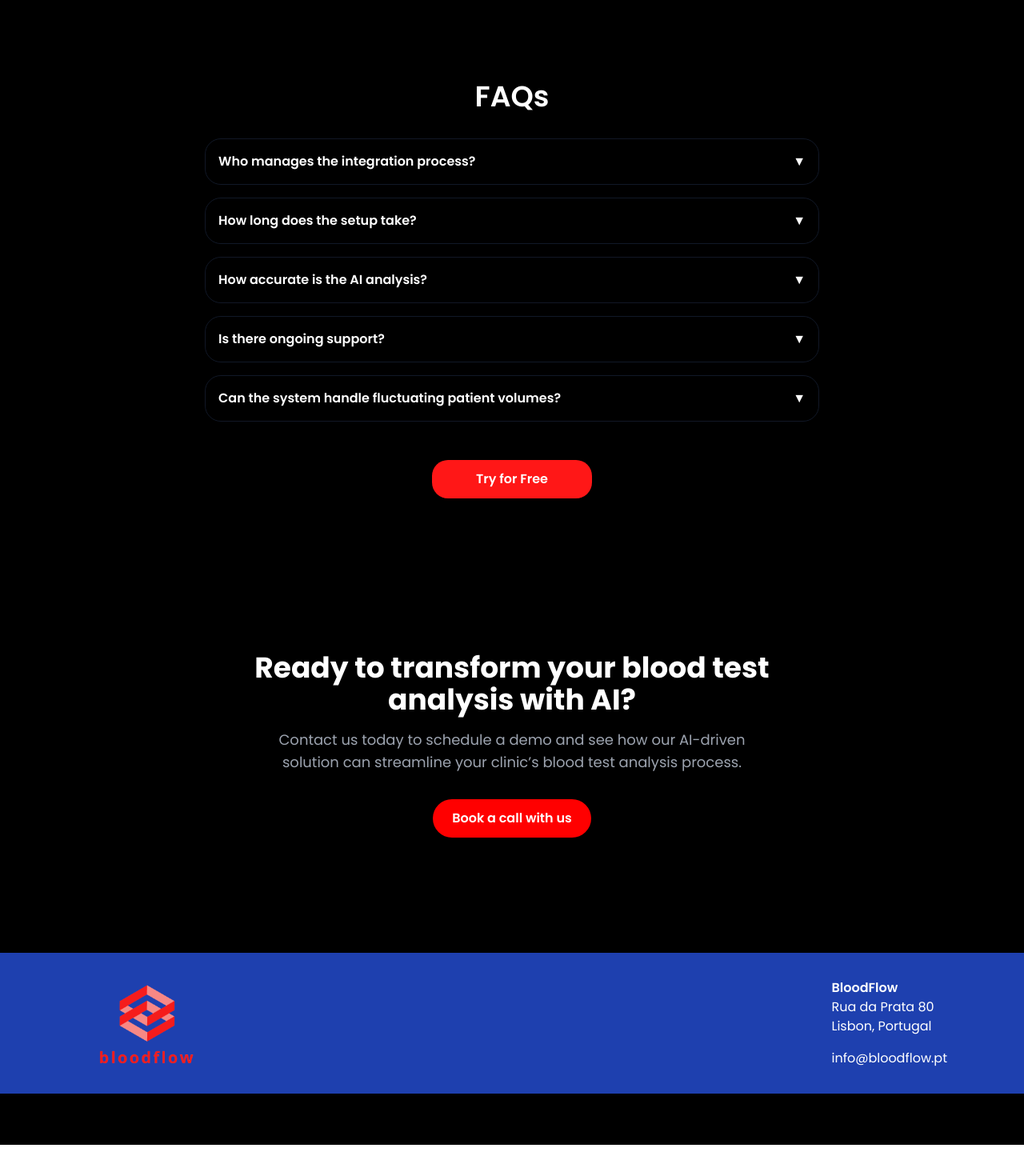
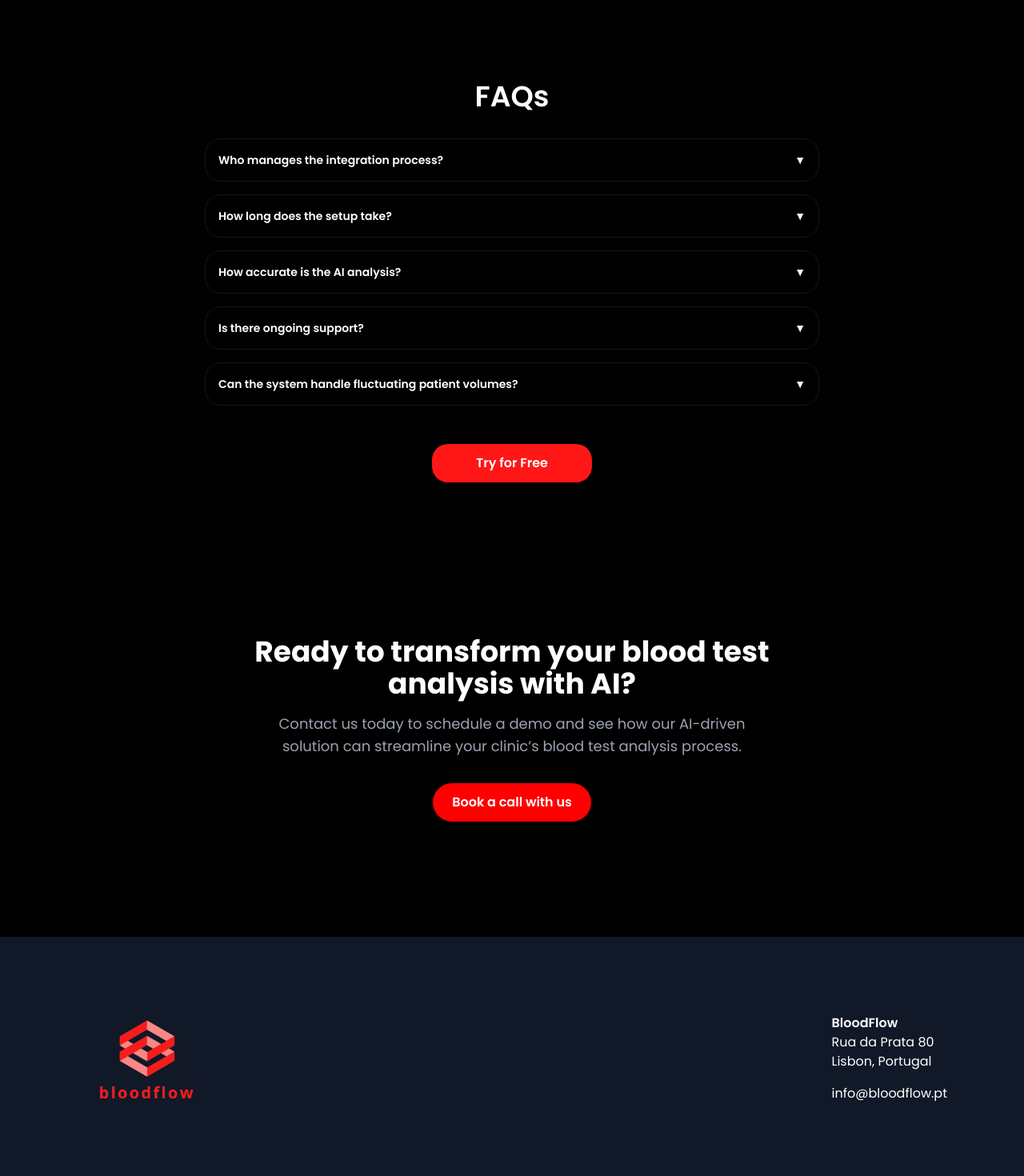
Before and after one commit to tiagodccosta/BloodFlow, a React (Create React App) app in the folder Frontend/: page / in a window 1280 px wide. Shown: the part 4603-6073 px from the top of the page at 80% size. Before the commit the page ends 6034 px from the top, so only its background shows below. Built offline with nearby package versions, Linux system fonts and the light colour scheme.

Commit message:
Finished landing page.

```diff
--- a/Frontend/src/Components/HomePage/FAQSection.jsx
+++ b/Frontend/src/Components/HomePage/FAQSection.jsx
@@ -42,7 +42,7 @@ const FAQSection = () => {
                     <div key={index} className="bg-black rounded-lg overflow-hidden border border-gray-900 hover:border-gray-600">
                         <button
                             onClick={() => toggleAccordion(index)}
-                            className="w-full flex justify-between items-center p-4 text-white text-md font-semibold focus:outline-none transition-all"
+                            className="w-full flex justify-between items-center p-4 text-white text-sm sm:text-md font-semibold focus:outline-none transition-all"
                         >
                             <span>{faq.question}</span>
                             <span className={`transform transition-transform duration-300 ${openIndex === index ? 'rotate-180' : ''}`}>
@@ -50,7 +50,7 @@ const FAQSection = () => {
                             </span>
                         </button>
                         {openIndex === index && (
-                            <div className="p-4 text-gray-300 text-sm transition-opacity duration-300 ease-in-out">
+                            <div className="p-4 text-gray-300 text-xs sm:text-sm transition-opacity duration-300 ease-in-out">
                                 {faq.answer}
                             </div>
                         )}
--- a/Frontend/src/Components/HomePage/Footer.jsx
+++ b/Frontend/src/Components/HomePage/Footer.jsx
@@ -4,7 +4,7 @@ import BloodFlowLogo from "../../Assets/BloodflowLogo.png";
 
 const Footer = () => {
     return (
-        <div className="bg-black w-full py-16 flex flex-col items-center text-center text-white">
+        <div className="bg-black w-full h-full flex flex-col items-center text-center text-white pt-16">
             <h3 className="text-2xl sm:text-4xl font-bold mb-4 max-w-[650px]">
                 Ready to transform your blood test analysis with AI?
             </h3>
@@ -20,7 +20,7 @@ const Footer = () => {
                 Book a call with us
             </a>
 
-            <div className="bg-blue-800 w-full flex flex-col md:flex-row items-center justify-between text-left mt-36 px-6 md:px-12 lg:px-24">
+            <div className="bg-gray-900 w-full flex items-center justify-between text-left mt-36 px-6 md:px-12 lg:px-24 py-16">
                 <img className="w-36 md:w-44" src={BloodFlowLogo} alt="BloodFlow Logo" />
 
                 <div className="text-white-400 mt-6 md:mt-0">
```
